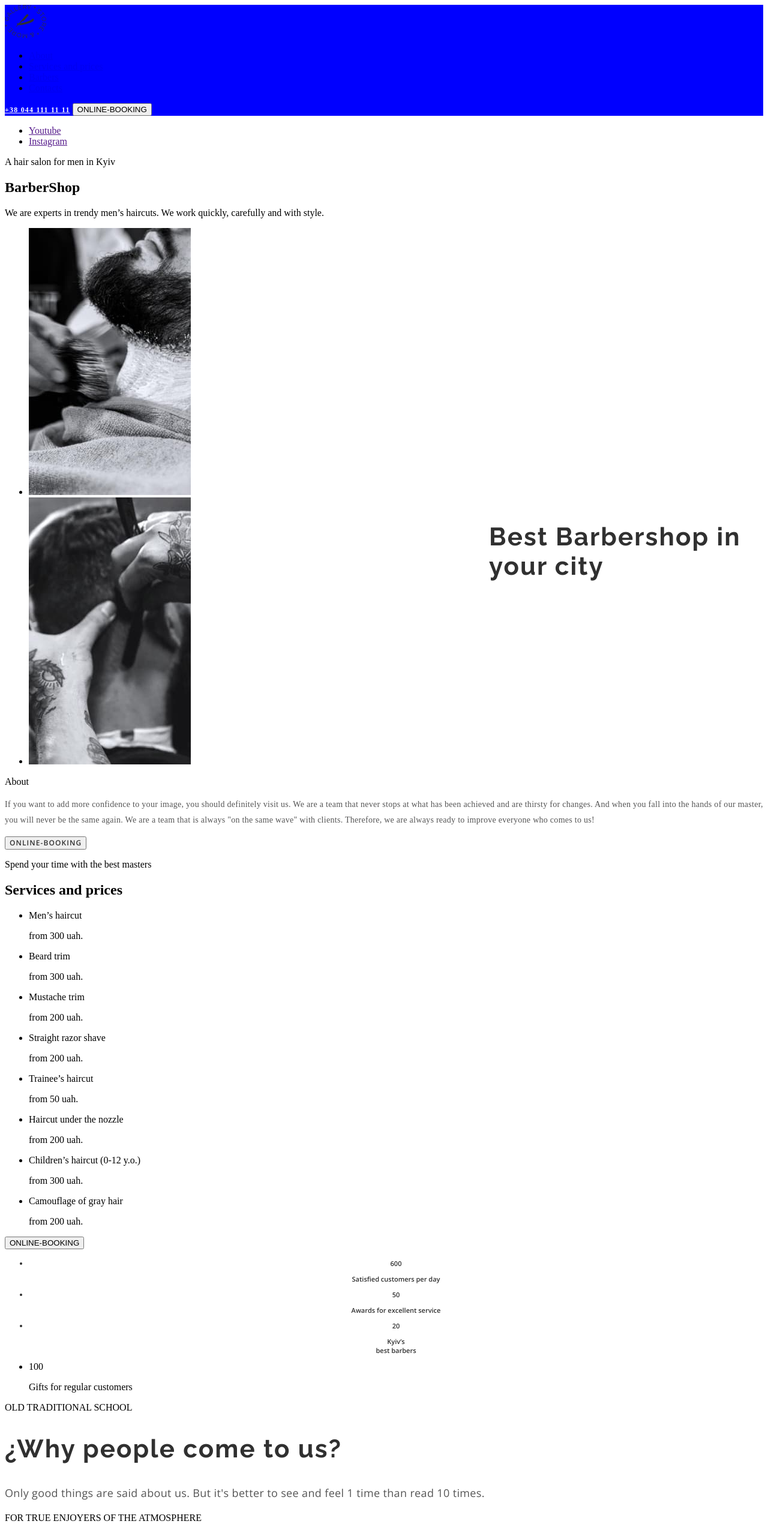
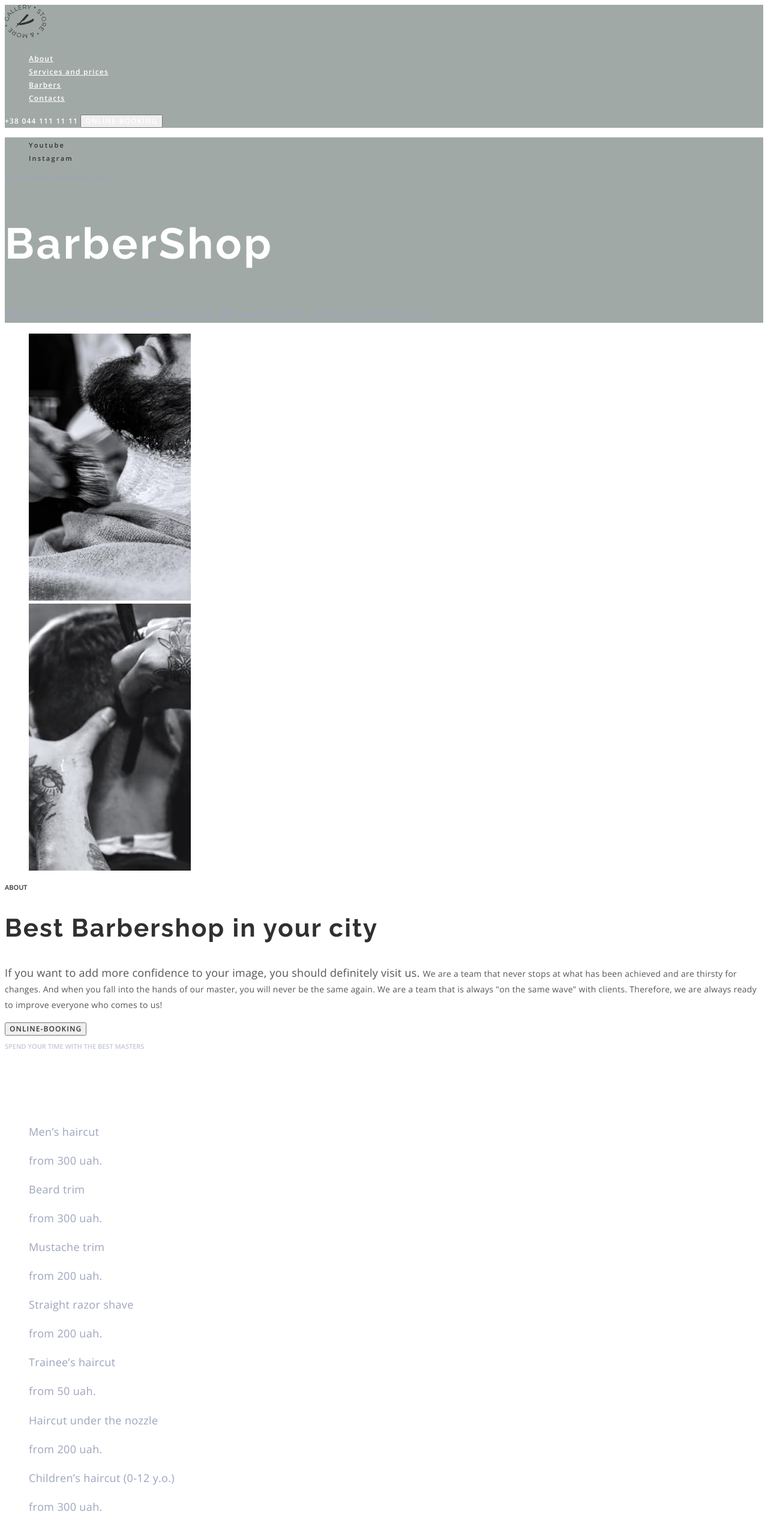
Before and after one commit to NavrA82/fs-84, a plain HTML site: page index.html in a window 1280 px wide. Shown: the top 2550 px of the page at 60% size. Drawn offline with nearby package versions, Linux system fonts and the light colour scheme.

Commit message:
html class +scc

```diff
--- a/css/styles.css
+++ b/css/styles.css
@@ -1,23 +1,43 @@
-/* змінні */
-
+/* ------------------------------------General settings----------------------------------- */
 :root {
---main-titel-color: #fff;
---secondary-titel-color: #303030;
+    --main-title-color: #fff;
+    --secondary-title-color: #303030;
     --accent-color: #ff6c00;
+    --secondary-found: 'Raleway',sans-serif;
 }
-
+/* -----------------------------------Universal classes-------------------------------------- */
 body {
-font-size: "Open Sans", sans-serif;
-
+font-family: "Open Sans", sans-serif;
 }
-
+/* delete marker */
+.list{
+    list-style: none;
+}
+/* delete underline */
+.link {
+    text-decoration: none;
+}
 .btn {
-
+    font-family: inherit;
+    font-weight: 600;
+    font-size: 12px;
+    line-height: 1.33;
+    text-align: center;
+    letter-spacing: 0.09em;
+    text-transform: uppercase;
+    cursor: pointer;
 }
-
+.subtitle {
+    font-weight: 600;
+    font-size: 11px;
+    line-height: 1.36;
+    text-transform: uppercase;
+}
 .titel {
-
-
+    font-family: var(--secondary-found);
+    font-size: 42px;
+    line-height: 1.17;
+    letter-spacing: 0.05em;
 }
 .visually-hidden {
     position: absolute;
@@ -26,40 +46,35 @@ font-size: "Open Sans", sans-serif;
     margin: -1px;
     border: 0;
     padding: 0;
-
     white-space: nowrap;
     clip-path: inset(100%);
     clip: rect(0 0 0 0);
     overflow: hidden;
 }
-/* font-family: 'Open Sans', sans-serif;
-font-family: 'Raleway', sans-serif; */
-
-/* ---------------- Header ------------------------*/
+/* --------------------------------- Header ------------------------------------------*/
 .header {
-    background-color: blue;
-
-
+background-color: #a0a9a6;
 }
-.list {
-
-}
-.header-link {
-
-}
-.header-link:hover,
-.header-link:focus {
-#FFFFFF
-
-
-}
-.header-navigat {
+.header-navigatoin {
 }
 .header-logo {
 }
 .header-list {
 }
 .header-item {
+}
+.header-link {
+    font-weight: 600;
+    font-size: 12px;
+    line-height: 1.33;
+    letter-spacing: 0.1em;
+    color: #FFFFFF;
+}
+    /* hover and focus effect */
+.header-link:hover,
+.header-link:focus{
+    color: var(--accent-color);
+    /* hover and focus effect */
 }
 .header-tel {
     font-weight: 600;
@@ -70,10 +85,50 @@ text-transform: uppercase;
     color: #FFFFFF;
 }
 .header-but {
+    color: #FFFFFF;
 }
-/* ---------------- Hero ------------------------*/
+/* ------------------------------------- Hero ------------------------*/
+.hero {
+    background-color: #a0a9a6;
+}
+.hero-list {
+}
+.hero-item {
+}
+.hero-link {
+    font-weight: 600;
+    font-size: 11px;
+    line-height: 1.36;
+    letter-spacing: 0.2em;
+    color: #303030;
+    transform: rotate(-90deg);
+}
+/* hover and focus effect */
+.hero-link:hover,
+.hero-link:focus{
+color: var(--accent-color);
+}
+/* hover and focus effect */
+.hero-subtitle {
+    color: rgba(157, 164, 189, 0.6);
+}
+.hero-titel {
+    font-family: var(--secondary-found);
+    font-size: 72px;
+    line-height: 1.18;
+    letter-spacing: 0.05em;
+    color: var(--main-title-color);
+}
+.hero-description {
+    font-weight: 400;
+    font-size: 18px;
+    line-height: 1.67;
+    letter-spacing: 0.02em;
+    color: #9DA4BD;
+}
+/* .hero-link-foto-title {
 
-
+} */
 
 /* About section */
 
@@ -84,125 +139,141 @@ color: #FFFFFF;
 .about-item {
 }
 .about-subtitle {
+    text-transform: uppercase;
+    color: var(--secondary-title-color);
 }
 .about-titel {
-    position: absolute;
-width: 470px;
-height: 98px;
-left: 815px;
-top: 835px;
-
-font-family: 'Raleway';
-font-style: normal;
-font-weight: 700;
+    font-family: var(--secondary-found);
     font-size: 42px;
-line-height: 49px;
+    line-height: 1.17;
     letter-spacing: 0.05em;
-
-color: #303030;
-
+    color: var(--secondary-title-color);
 }
 .about-description {
+    font-weight: 400;
     font-size: 14px;
     line-height: 1.86;
-
     letter-spacing: 0.02em;
-
-color: #555555;
+    color:#555555;
 }
 .about-description span {
-     font-size: 14px;
+    font-size: 18px;
     line-height: 1.67;
 }
 
 .about-btn {
-font-family: 'Open Sans';
-font-style: normal;
-font-weight: 600;
-font-size: 12px;
-line-height: 1.33;
-letter-spacing: 0.09em;
-text-transform: uppercase;
-
     color: #303030;
 }
 /* ----------------------------  Services and prices section ----------------------- */
 .prices {
-}
-.prices-subtitle {
-}
-.prices-titel {
-}
-.prises-list {
-}
-.prises-titel {
-}
-.prises-titel-text {
-}
-.prises-btn {
+
 }
 
-/* ------------------------------ Why people come to us section -------------------- */
+.prices-subtitle {
+    color: rgba(157, 164, 189, 0.6);
+}
 
-.people {
+.prices-title {
+    color: var(--main-title-color);
 }
-.people-list {
+
+.prices-list {
+
 }
-.list {
+
+
+.prices-item {
+
 }
+
+.prices-item-text {
+    font-weight: 400;
+    font-size: 18px;
+    line-height: 1.67;
+    letter-spacing: 0.02em;
+    color: #9DA4BD;
+}
+
+
+.prices-btn {
+    color: #FFFFFF;
+}
+
+/* -------------------------- Why people come to us section -------------------- */
+
+.people {}
+
+.people-list {}
+
+
 .people-item {
-    font-family: 'Open Sans';
-font-style: normal;
     font-weight: 600;
     font-size: 11px;
-line-height: 15px;
+    line-height: 1.36;
     text-align: center;
-
     color: #303030;
 }
 .people-item > span {
+    font-weight: 700;
+    font-size: 42px;
+    line-height: 1.35;
+    text-align: center;
+    letter-spacing: 0.05em;
+    color: #303030;
 }
 .people-item-text {
-}
-.people-subtitle {
-}
-.people-title {
-font-family: 'Raleway';
-font-style: normal;
-font-weight: 700;
-font-size: 42px;
-line-height: 1,17;
-letter-spacing: 0.05em;
-
+    font-weight: 600;
+    font-size: 11px;
+    line-height: 1.36;
+    text-align: center;
     color: #303030;
 }
+
+.people-subtitle {
+    color:  var(--secondary-title-color);
+}
+
+.people-title {
+    color: var(--secondary-title-color);
+}
+
 .people-description {
-    font-family: 'Open Sans';
-    font-style: normal;
     font-weight: 400;
     font-size: 18px;
-    line-height: 30px;
-    /* or 167% */
-
+    line-height: 1.67;
     letter-spacing: 0.02em;
-
     color: #555555;
 }
+
 /* ------------------------------------ Our barbers section ------------------------*/
 
 .barbers {
 }
 .barbers-subtitle {
+    color: var(--secondary-title-color);
 }
 .barbers-title {
+    color: var(--secondary-title-color);
 }
 .barbers-list {
 }
 .barbers-item {
 }
 .barbers-item-title {
+    font-weight: 400;
+    font-size: 18px;
+    line-height: 1.39;
+    text-align: center;
+    letter-spacing: 0.02em;
+    color: var(--secondary-title-color);
 }
 .barbers-item-text {
+    font-weight: 400;
+    font-size: 14px;
+    line-height: 1.36;
+    text-align: center;
+    letter-spacing: 0.02em;
+    color: var(--accent-color);
 }
 /* ------------------------------------- Gallery section --------------------------- */
 
@@ -210,7 +281,7 @@ color: #303030;
 }
 
 .gallery-subtitle {
-}
+    color: var(--secondary-title-color)}
 .gallery-list {
 }
 .contact-link {
@@ -220,3 +291,73 @@ color: #303030;
 }
 
 /* -------------------------------------- Contacts section--------------------------- */
+
+.contact {
+    background-color: #d5dedb;
+}
+.contact-title {
+    color: var(--main-title-color);
+}
+.contact-address {
+    font-style: normal;
+}
+.contact-address span {
+    font-weight: 700;
+}
+.contact-list {}
+
+.contact-item {}
+
+.contact-link {
+    font-weight: 400;
+    font-size: 18px;
+    line-height: 1.67;
+    letter-spacing: 0.02em;
+    color: #9DA4BD;
+}
+.contact-subtitle {
+    color: var(--main-title-color);
+}
+.contact-time {
+    font-weight: 400;
+    font-size: 18px;
+    line-height: 1.67;
+    letter-spacing: 0.02em;
+    color: #9DA4BD;
+}
+/* -------------------------------Boking section---------------------- */
+.booking {
+    background-color: #d5dedb;}
+
+.booking-title {
+    color:  var(--main-title-color);
+}
+
+.booking-btn {}
+
+
+/* ---------------------------------Footer-------------------- */
+
+.footer {
+    background-color: #d5dedb;
+}
+.footer-copyright {
+    font-weight: 600;
+    font-size: 11px;
+    line-height: 1.36;
+    letter-spacing: 0.2em;
+    color: #9DA4BD;
+}
+
+.footer-list {}
+
+.footer-item {}
+
+.footer-link {
+    font-style: normal;
+    font-weight: 600;
+    font-size: 11px;
+    line-height: 1.36;
+    letter-spacing: 0.2em;
+    color: #303030;
+}
--- a/index.html
+++ b/index.html
@@ -4,54 +4,62 @@
 		<meta charset="UTF-8" />
 		<meta http-equiv="X-UA-Compatible" content="IE=edge" />
 		<meta name="viewport" content="width=device-width, initial-scale=1.0" />
+		<title>BarberShop &#128136;</title>
 		<!-- https://fonts.google.com/ Font Raleway Weight 700 Font Font Open Sans Weight 700, 600, 400-->
 		<link rel="preconnect" href="https://fonts.googleapis.com">
 		<link rel="preconnect" href="https://fonts.gstatic.com" crossorigin>
 		<link href="https://fonts.googleapis.com/css2?family=Open+Sans:wght@400;600;700&family=Raleway:wght@700&display=swap" rel="stylesheet">
 		<!-- /https://fonts.google.com/ Font Raleway Weight 700 Font Font Open Sans Weight 700, 600, 400-->
 		<link rel="stylesheet" href="./css/styles.css">
-		<title>BarberShop &#128136;</title>
 	</head>
 	<body>
 		<header class="header">
-			<nav class="header-navigat">
+			<nav class="header-navigatoin">
 				<!-- logo site -->
 				<a href="./" class="header-logo">
 					<img src="./img/logo/Logo.svg" alt="logo site" />
 				</a>
 				<!-- /logo site -->
 				<!-- menu -->
-				<ul class="header-list">
-					<li class="header-item"><a href="#">About</a></li>
-					<li class="header-item"><a href="#">Services and prices</a></li>
-					<li class="header-item"><a href="#">Barbers</a></li>
-					<li class="header-item"><a href="#">Contacts</a></li>
+				<ul class="header-list list">
+					<li class="header-item"><a class="header-link" href="#">About</a></li>
+					<li class="header-item"><a class="header-link" href="#">Services and prices</a></li>
+					<li class="header-item"><a class="header-link" href="#">Barbers</a></li>
+					<li class="header-item"><a class="header-link" href="#">Contacts</a></li>
 				</ul>
 				<!-- /menu -->
-				<a href="tel:+380441111111" class="header-tel">+38 044 111 11 11</a>
-				<button type="button" class="header-but">ONLINE-BOOKING</button>
+				<a href="tel:+380441111111" class="header-tel list link">+38 044 111 11 11</a>
+				<button type="button" class="header-but list link btn">Online-booking</button>
 			</nav>
 		</header>
 		<main>
 			<!-- Desktop page -->
 			<!-- Hero  section-->
 			<section class="hero">
-				<ul class="hero">
-					<li class="hero">
-						<a href="" target="_blank" rel="noopener noreferrer nofollow" class="hero-link">Youtube</a>
+				<ul class="hero-list list">
+					<li class="hero-item">
+						<a class="hero-link link" href="" target="_blank" rel="noopener noreferrer nofollow">Youtube</a>
 					</li>
-					<li>
-						<a href="" target="_blank" rel="noopener noreferrer nofollow" class="hero-link">Instagram</a>
+					<li class="hero-item">
+						<a class="hero-link link" href="" target="_blank" rel="noopener noreferrer nofollow">Instagram</a>
 					</li>
 				</ul>
-				<p>A hair salon for men in Kyiv</p>
+				<p class="hero-subtitle subtitle">A hair salon for men in Kyiv</p>
 				<h1 class="hero-titel">BarberShop</h1>
-				<p class="hero-descr"> We are experts in trendy men’s haircuts. We work quickly, carefully and with style. </p>
+				<p class="hero-description"> We are experts in trendy men’s haircuts. We work quickly, carefully and with style. </p>
+				<!-- <ul class="hero-list">
+					<li class="hero-item list">
+						<a href="" class="hero-link-foto-title">Back</a>
+					</li>
+					<li class="hero-item list">
+						<a href="" class="hero-link-foto-title">Forward</a>
+					</li>
+				</ul>				 -->
 			</section>
 			<!-- /Hero section-->
 			<!-- About section-->
 			<section class="about">
-				<ul class="about-list">
+				<ul class="about-list list">
 					<li class="about-item">
 						<img src="./img/about-img/about-img-1.jpg" alt="BarberShop-foto-one" width="270" height="445"/>
 					</li>
@@ -59,7 +67,7 @@
 						<img src="./img/about-img/about-img-2.jpg" alt="BarberShop-foto-two" width="270" height="445"/>
 					</li>
 				</ul>
-				<p class="about-subtitle">About</p>
+				<p class="about-subtitle subtitle">About</p>
 				<h2 class="about-titel">Best Barbershop in your city</h2>
 				<p class="about-description">
 					<span>If  you want to add more confidence to your image, you should definitely visit us. </span>
@@ -67,50 +75,50 @@
 					the hands of our master, you will never be the same again. We are a team that is always "on the same wave"
 					with clients. Therefore, we are always ready to improve everyone who comes to us!
 				</p>
-				<button type="button" class="about-btn">ONLINE-BOOKING</button>
+				<button type="button" class="about-btn btn">Online-booking</button>
 			</section>
 			<!-- /About section-->
 			<!--  Services and prices section -->
 			<section class="prices">
-				<p class="prices-subtitle">Spend your time with the best masters</p>
-				<h2 class="prices-titel">Services and prices</h2>
-				<ul class="prises-list">
-					<li class="prises-titel">
-						<p class="prises-titel-text">Men’s haircut</p>
-						<p class="prises-titel-text">from 300 uah.</p>
+				<p class="prices-subtitle subtitle">Spend your time with the best masters</p>
+				<h2 class="prices-title titel">Services and prices</h2>
+				<ul class="prices-list list">
+					<li class="prices-item">
+						<p class="prices-item-text">Men’s haircut</p>
+						<p class="prices-item-text">from 300 uah.</p>
 					</li>
-					<li>
-						<p class="prises-titel-text">Beard trim</p>
-						<p class="prises-titel-text">from 300 uah.</p>
+					<li class="prices-item">
+						<p class="prices-item-text">Beard trim</p>
+						<p class="prices-item-text">from 300 uah.</p>
 					</li>
-					<li>
-						<p class="prises-titel-text">Mustache trim</p>
-						<p class="prises-titel-text">from 200 uah.</p>
+					<li class="prices-item">
+						<p class="prices-item-text">Mustache trim</p>
+						<p class="prices-item-text">from 200 uah.</p>
 					</li>
-					<li>
-						<p class="prises-titel-text">Straight razor shave</p>
-						<p class="prises-titel-text">from 200 uah.</p>
+					<li class="prices-item">
+						<p class="prices-item-text">Straight razor shave</p>
+						<p class="prices-item-text">from 200 uah.</p>
 					</li>
 				</ul>
-				<ul class="prises-list">
-					<li>
-						<p class="prises-titel-text">Trainee’s haircut</p>
-						<p class="prises-titel-text">from 50 uah.</p>
+				<ul class="prices-list list">
+					<li class="prices-item">
+						<p class="prices-item-text">Trainee’s haircut</p>
+						<p class="prices-item-text">from 50 uah.</p>
 					</li>
-					<li>
-						<p class="prises-titel-text">Haircut under the nozzle</p>
-						<p class="prises-titel-text">from 200 uah.</p>
+					<li class="prices-item">
+						<p class="prices-item-text">Haircut under the nozzle</p>
+						<p class="prices-item-text">from 200 uah.</p>
 					</li>
-					<li>
-						<p class="prises-titel-text">Children’s haircut (0-12 y.o.)</p>
-						<p class="prises-titel-text">from 300 uah.</p>
+					<li class="prices-item">
+						<p class="prices-item-text">Children’s haircut (0-12 y.o.)</p>
+						<p class="prices-item-text">from 300 uah.</p>
 					</li>
-					<li>
-						<p class="prises-titel-text">Camouflage of gray hair</p>
-						<p class="prises-titel-text">from 200 uah.</p>
+					<li class="prices-item">
+						<p class="prices-item-text">Camouflage of gray hair</p>
+						<p class="prices-item-text">from 200 uah.</p>
 					</li>
 				</ul>
-				<button type="button" class="prises-btn">ONLINE-BOOKING</button>
+				<button type="button" class="prices-btn btn">Online-booking</button>
 			</section>
 
 			<!-- /Services and prices section -->
@@ -128,21 +136,21 @@
 
 					<li class="people-item">
 						<span>20</span>
-						<p>Kyiv’s <br> best barbers</p>
+						<p class="people-item-text">Kyiv’s <br> best barbers</p>
 					</li>
-					<li>
+					<li class="people-item">
 						<span>100</span>
 						<p class="people-item-text">Gifts for regular customers</p>
 					</li>
 				</ul>
-				<p class="people-subtitle">OLD TRADITIONAL SCHOOL</p>
-				<h2 class="people-title">¿Why people come to us?</h2>
+				<p class="people-subtitle subtitle">Old traditional school</p>
+				<h2 class="people-title titel">¿Why people come to us?</h2>
 				<p class="people-description">Only good things are said about us. But it's better to see and feel 1 time than read 10 times.</p>
 			</section>
 			<!-- /Why people come to us section -->
 			<!-- Our barbers section -->
 			<section class="barbers">
-				<p class="barbers-subtitle">FOR TRUE ENJOYERS OF THE ATMOSPHERE</p>
+				<p class="barbers-subtitle subtitle">for true enjoyers of the atmosphere</p>
 				<h2 class="barbers-title title">Our barbers</h2>
 				<ul class="barbers-list list">
 					<li class="barbers-item">
@@ -167,7 +175,7 @@
 			<!-- Gallery section -->
 			<section class="gallery">
 				<h2 class="visually-hidden">Gallery</h2>
-				<p class="gallery-subtitle">IN LATIN, "BARBA" MEANS "BEARD"</p>
+				<p class="gallery-subtitle subtitle">in latin, "barba" means "beard"</p>
 				<ul class="gallery-list list">
 					<li class="gallery-item"><img src="./img/gallery-section/gallery-one-min.jpg" alt="foto-gallery-one" width="270" height="360"></li>
 					<li class="gallery-item"><img src="./img/gallery-section/gallery-two-min.jpg" alt="foto-gallery-two" width="270" height="360"></li>
@@ -176,35 +184,37 @@
 				</ul>
 			</section>
 			<!-- /Gallery section-->
-
-			<section>
-				<h2>Online-booking</h2>
+			<!-- Boking section-->
+			<section class="booking">
+				<h2 class="booking-title title">Online-booking</h2>
+				<button type="button" class="booking-btn btn">send</button>
 			</section>
+			<!-- /Boking section-->
 
 			<!-- Contacts section-->
 			<section class="contact">
 				<h2 class="contact-title title">Contacts</h2>
 				<address class="contact-address">
 					<ul class="contact-list list">
-						<li class="contact-item"><a href="https://goo.gl/maps/7vNZNnJBctYLQMbJ6" target="_blank" rel="noopener noreferrer nofollow" class="contact-link link">st. Vasilkivska, 7A <br> Kyiv, 08132</a></li>
+						<li class="contact-item"><a href="https://goo.gl/maps/7vNZNnJBctYLQMbJ6" target="_blank" rel="noopener noreferrer nofollow" class="contact-link link"><span>st. Vasilkivska, 7A<br>Kyiv, 08132</span> </a></li>
 						<li class="contact-item"><a href="tel:+380441111111" class="contact-link link">+38 044 111 11 11</a></li>
 						<li class="contact-item"><a href="mailto:barbershop@email.com" class="contact-link link">barbershop@email.com</a></li>
 					</ul>
 				</address>
-				<p class="contact-subtitle subtitle"> WORKING HOURS</p>
+				<p class="contact-subtitle subtitle">working hours</p>
 				<p class="contact-time">Every day from <time datetime="09:00">9:00</time> to <time datetime="22:00">22:00</time></p>
 			</section>
 			<!-- /Contacts section-->
 			<!-- /Desktop page -->
 		</main>
-		<footer>
-			<p>&copy;Copyright 2020</p>
-			<ul>
-				<li>
-					<a href="" target="_blank" rel="noopener noreferrer nofollow">Youtube</a>
+		<footer class="footer">
+			<p class="footer-copyright">&copy;Copyright 2020</p>
+			<ul class="footer-list list">
+				<li class="footer-item">
+					<a href="" target="_blank" rel="noopener noreferrer nofollow" class="footer-link link">Youtube</a>
 				</li>
-				<li>
-					<a href="" target="_blank" rel="noopener noreferrer nofollow">Instagram</a>
+				<li class="footer-item">
+					<a href="" target="_blank" rel="noopener noreferrer nofollow" class="footer-link link">Instagram</a>
 				</li>
 			</ul>
 		</footer>
```
Lines whose indentation alone changed are shown as unchanged.
